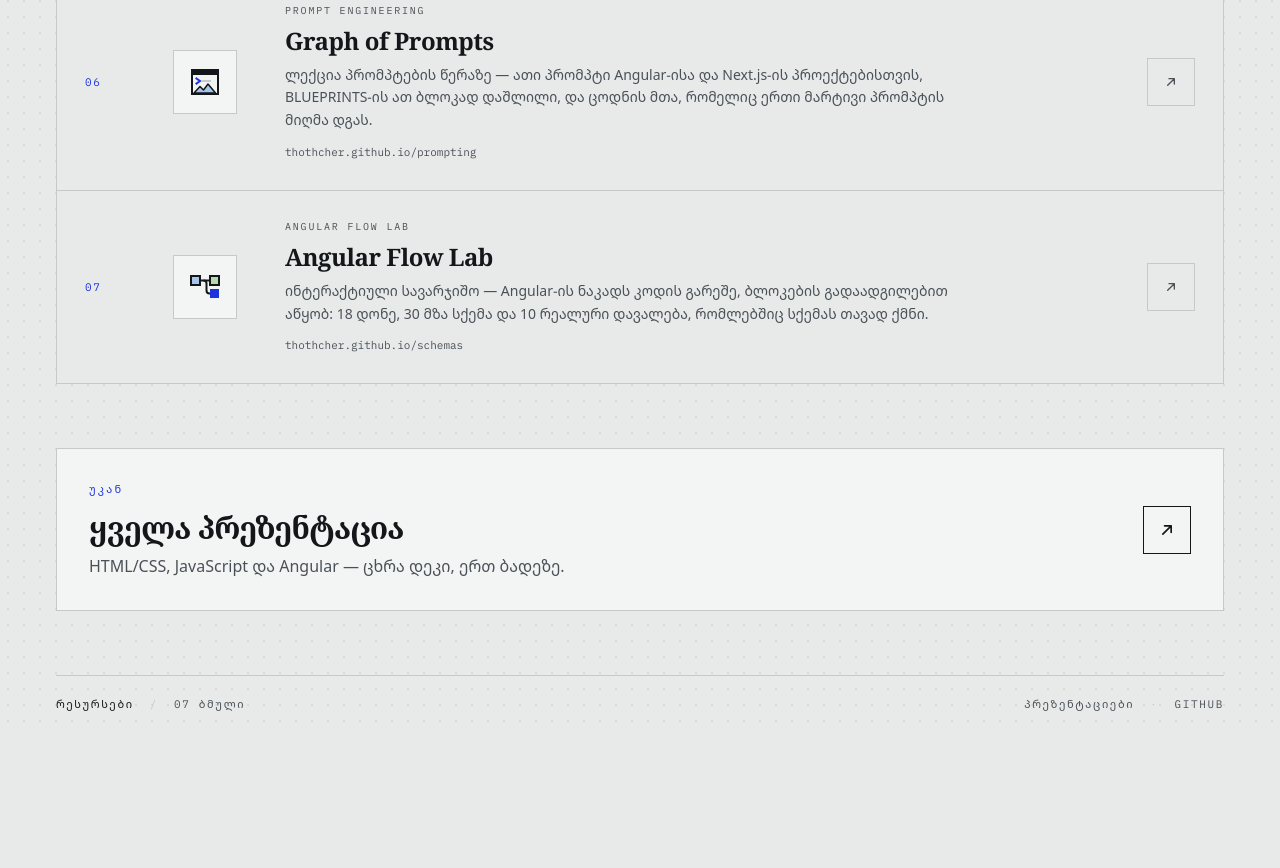
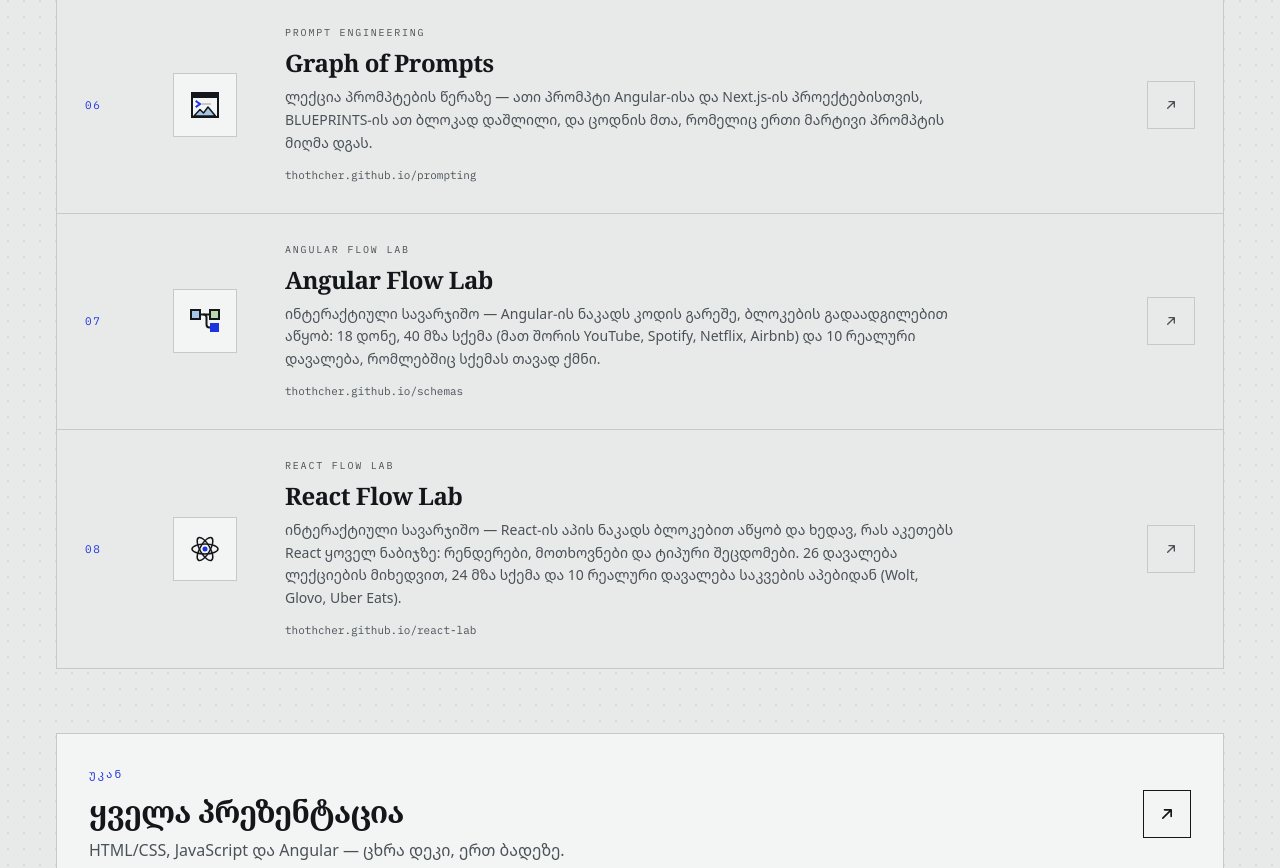
Before and after one commit to thothcher/presentations, a plain HTML site: page resources.html in a window 1280 px wide. Shown: the part 1367-2235 px from the top of the page. Before the commit the page ends 2099 px from the top, so only its background shows below. Drawn offline with nearby package versions, Linux system fonts and the light colour scheme.

Commit message:
Add React Flow Lab to the resources page
The lab moved out of bistro-track into its own repository and is served
from thothcher.github.io/react-lab. The JS and Angular lab cards mention
their new schemas from real products.

Co-Authored-By: Claude Opus 5.5 <noreply@anthropic.com>

```diff
--- a/resources.html
+++ b/resources.html
@@ -239,7 +239,7 @@
             <span class="block font-mono text-[10px] uppercase tracking-[0.18em] text-ink-2 transition-colors group-hover:text-paper/50">js lab</span>
             <span class="display mt-2 block text-2xl leading-tight font-semibold transition-colors group-hover:text-paper">JS ლაბორატორია</span>
             <span class="mt-2 block max-w-2xl text-[14px] leading-relaxed text-ink-2 transition-colors group-hover:text-paper/60">
-              JS Flow Lab — JavaScript-ის ნაკადს ბლოკებით აწყობ და ყოველ ნაბიჯზე ხედავ ნამდვილ მონაცემს და მის კოდს: fetch, async/await, მასივის მეთოდები, DOM. 22 დონე, 30 მზა სქემა და 10 რეალური დავალება, რომლებშიც სქემას თავად ქმნი.
+              JS Flow Lab — JavaScript-ის ნაკადს ბლოკებით აწყობ და ყოველ ნაბიჯზე ხედავ ნამდვილ მონაცემს და მის კოდს: fetch, async/await, მასივის მეთოდები, DOM. 22 დონე, 40 მზა სქემა (მათ შორის YouTube, Spotify, Netflix, Airbnb) და 10 რეალური დავალება, რომლებშიც სქემას თავად ქმნი.
             </span>
             <code class="mt-3 inline-block font-mono text-[11px] text-ink-2 transition-colors group-hover:text-paper/40">thothcher.github.io/js-lab</code>
           </span>
@@ -327,9 +327,31 @@
             <span class="block font-mono text-[10px] uppercase tracking-[0.18em] text-ink-2 transition-colors group-hover:text-paper/50">angular flow lab</span>
             <span class="display mt-2 block text-2xl leading-tight font-semibold transition-colors group-hover:text-paper">Angular Flow Lab</span>
             <span class="mt-2 block max-w-2xl text-[14px] leading-relaxed text-ink-2 transition-colors group-hover:text-paper/60">
-              ინტერაქტიული სავარჯიშო — Angular-ის ნაკადს კოდის გარეშე, ბლოკების გადაადგილებით აწყობ: 18 დონე, 30 მზა სქემა და 10 რეალური დავალება, რომლებშიც სქემას თავად ქმნი.
+              ინტერაქტიული სავარჯიშო — Angular-ის ნაკადს კოდის გარეშე, ბლოკების გადაადგილებით აწყობ: 18 დონე, 40 მზა სქემა (მათ შორის YouTube, Spotify, Netflix, Airbnb) და 10 რეალური დავალება, რომლებშიც სქემას თავად ქმნი.
             </span>
             <code class="mt-3 inline-block font-mono text-[11px] text-ink-2 transition-colors group-hover:text-paper/40">thothcher.github.io/schemas</code>
+          </span>
+          <span class="grid h-12 w-12 shrink-0 place-items-center border border-rule transition-colors group-hover:border-paper/25 group-hover:bg-paper/10">
+            <svg class="h-4 w-4 text-ink-2 transition-all group-hover:-translate-y-0.5 group-hover:translate-x-0.5 group-hover:text-paper"><use href="#i-arrow"/></svg>
+          </span>
+        </a>
+      </li>
+
+      <!-- 08 ─ React Flow Lab -->
+      <li>
+        <a class="group grid items-start gap-6 bg-paper p-7 transition-colors hover:bg-ink focus-visible:outline focus-visible:outline-2 focus-visible:-outline-offset-2 focus-visible:outline-live md:grid-cols-[3.5rem_5rem_1fr_auto] md:items-center md:gap-8"
+           href="https://thothcher.github.io/react-lab/" target="_blank" rel="noopener">
+          <span class="font-mono text-[11px] tracking-[0.15em] text-live transition-colors group-hover:text-box-c">08</span>
+          <span class="grid h-16 w-16 shrink-0 place-items-center border border-rule bg-panel transition-colors group-hover:border-paper/25">
+            <svg class="h-8 w-8"><use href="#i-react"/></svg>
+          </span>
+          <span class="block">
+            <span class="block font-mono text-[10px] uppercase tracking-[0.18em] text-ink-2 transition-colors group-hover:text-paper/50">react flow lab</span>
+            <span class="display mt-2 block text-2xl leading-tight font-semibold transition-colors group-hover:text-paper">React Flow Lab</span>
+            <span class="mt-2 block max-w-2xl text-[14px] leading-relaxed text-ink-2 transition-colors group-hover:text-paper/60">
+              ინტერაქტიული სავარჯიშო — React-ის აპის ნაკადს ბლოკებით აწყობ და ხედავ, რას აკეთებს React ყოველ ნაბიჯზე: რენდერები, მოთხოვნები და ტიპური შეცდომები. 26 დავალება ლექციების მიხედვით, 24 მზა სქემა და 10 რეალური დავალება საკვების აპებიდან (Wolt, Glovo, Uber Eats).
+            </span>
+            <code class="mt-3 inline-block font-mono text-[11px] text-ink-2 transition-colors group-hover:text-paper/40">thothcher.github.io/react-lab</code>
           </span>
           <span class="grid h-12 w-12 shrink-0 place-items-center border border-rule transition-colors group-hover:border-paper/25 group-hover:bg-paper/10">
             <svg class="h-4 w-4 text-ink-2 transition-all group-hover:-translate-y-0.5 group-hover:translate-x-0.5 group-hover:text-paper"><use href="#i-arrow"/></svg>
--- a/sitemap.xml
+++ b/sitemap.xml
@@ -8,7 +8,7 @@
   </url>
   <url>
     <loc>https://thothcher.github.io/presentations/resources.html</loc>
-    <lastmod>2026-11-14</lastmod>
+    <lastmod>2026-11-16</lastmod>
     <changefreq>monthly</changefreq>
     <priority>0.8</priority>
   </url>
```
